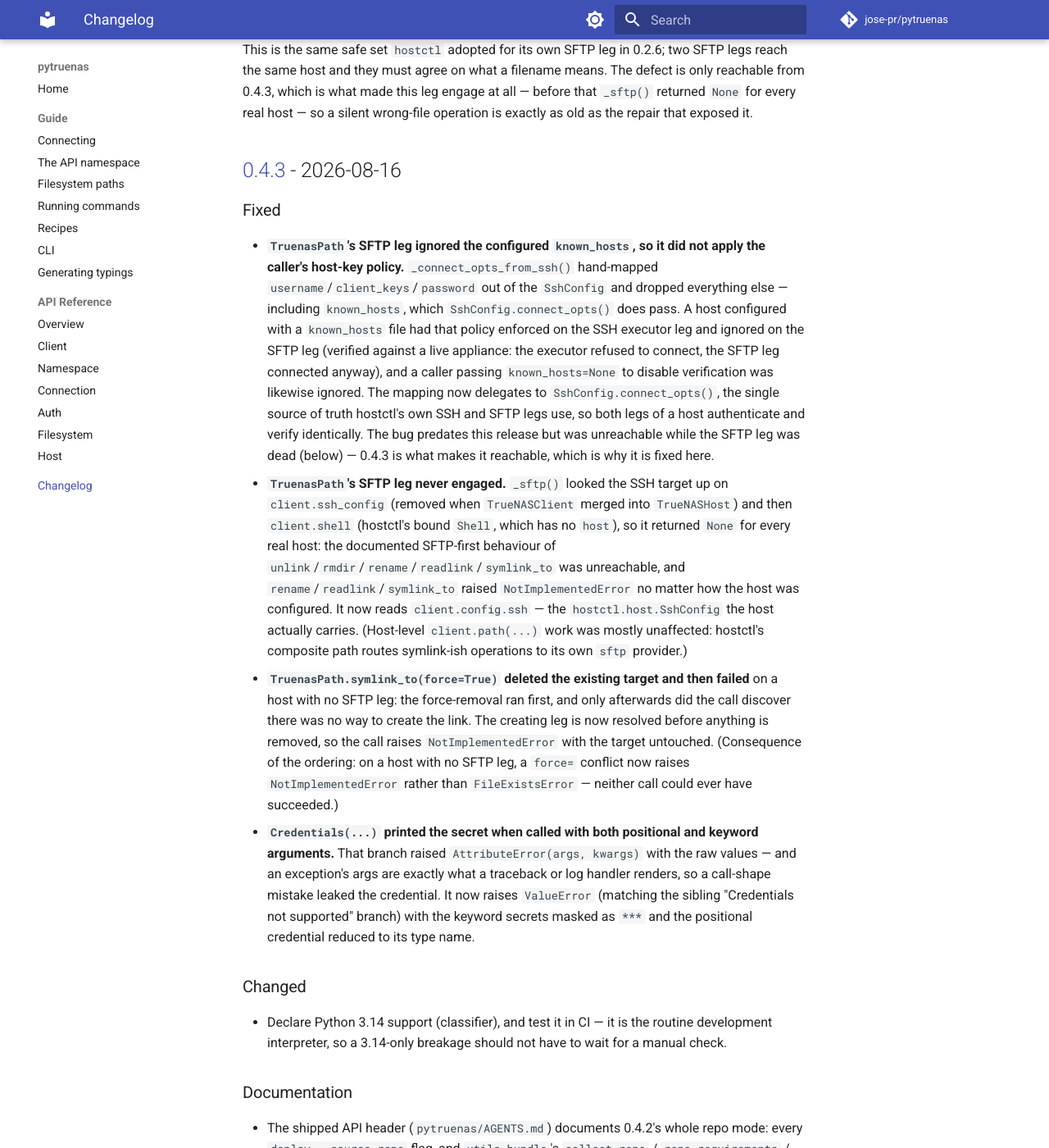
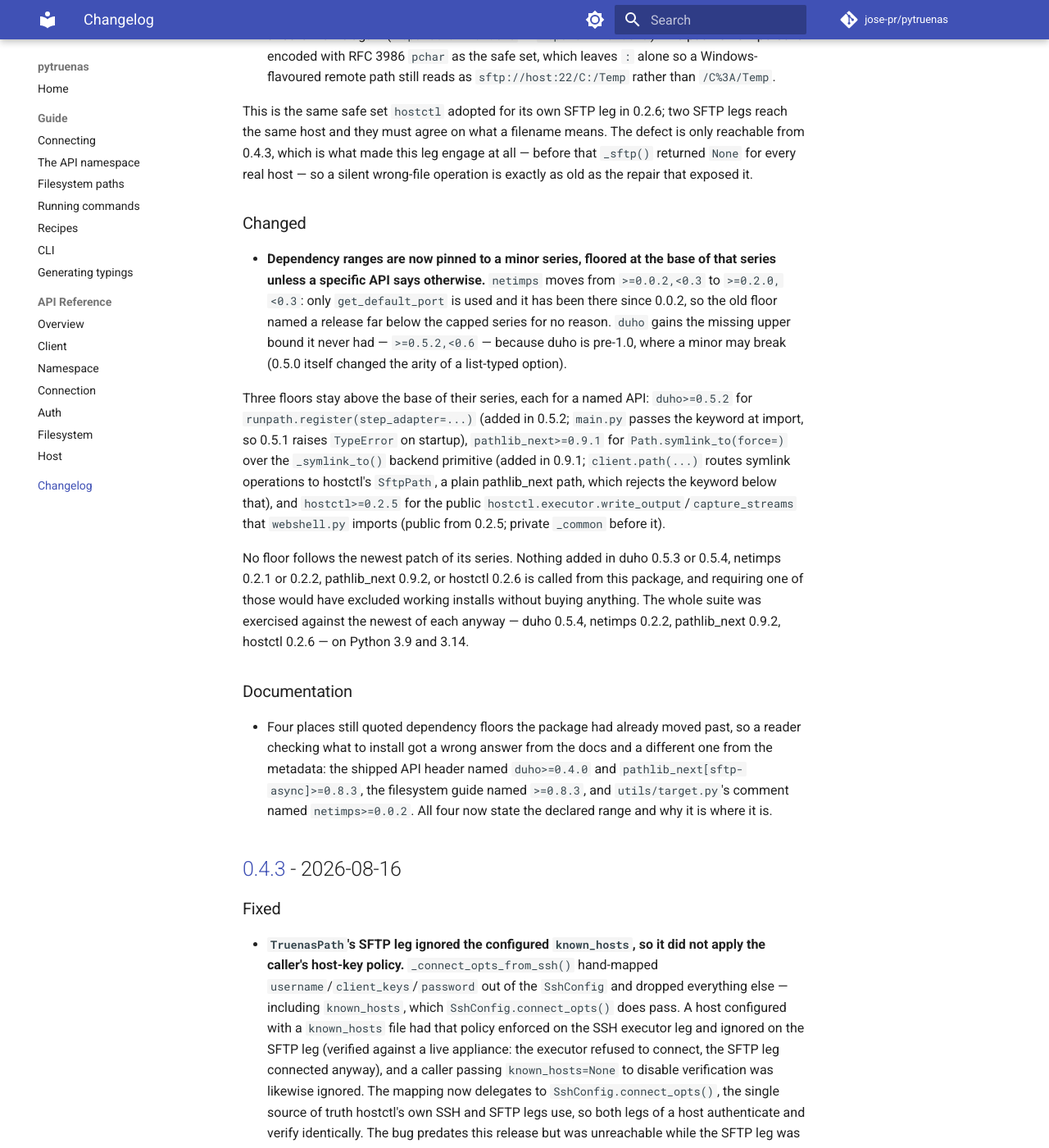
Before and after one commit to jose-pr/pytruenas, an MkDocs documentation site: the page built from docs/changelog.md, in a window 1280 px wide and 1400 px high, scrolled down 648 px. Shown: the whole window at 82% size. Built offline with MkDocs 1.6.1 and Material for MkDocs 9.7.7, drawn with Linux system fonts in a browser that asks for light colours; comment, search, counter and statistics services are not loaded.

Commit message:
chore: release 0.4.4
Fixes a silent wrong-file defect in TruenasPath's SFTP leg: the remote path was
interpolated into the sftp:// URI unencoded, so a `?` or `#` in a filename
truncated it into a query or fragment and the operation ran against a shorter,
different name. Reachable only since 0.4.3, which is what made the leg engage.

Pins every dependency range to a minor series, floored at the base of that
series unless a named API says otherwise. netimps moves to >=0.2.0,<0.3 (only
get_default_port is used, and the old >=0.0.2 floor named a release far below
the capped series), and duho gains the upper bound it never had, <0.6.

Three floors stay above their series base, each for a specific API: duho 0.5.2
for runpath.register(step_adapter=...), which main.py passes at import;
pathlib_next 0.9.1 for Path.symlink_to(force=), which client.path() needs from
hostctl's SftpPath; hostctl 0.2.5 for the public executor stream helpers
webshell.py imports. None follows the newest patch of its series -- nothing in
duho 0.5.3/0.5.4, netimps 0.2.1/0.2.2, pathlib_next 0.9.2 or hostctl 0.2.6 is
called here. The suite was exercised against the newest of each regardless.

Also corrects four docs and comments that still quoted floors the package had
moved past.

```diff
--- a/CHANGELOG.md
+++ b/CHANGELOG.md
@@ -5,6 +5,8 @@
 adheres to [Semantic Versioning](https://semver.org/spec/v2.0.0.html).
 
 ## [Unreleased]
+
+## [0.4.4] - 2026-08-16
 
 ### Fixed
 
@@ -26,6 +28,42 @@
   engage at all — before that `_sftp()` returned `None` for every real host —
   so a silent wrong-file operation is exactly as old as the repair that
   exposed it.
+
+### Changed
+
+- **Dependency ranges are now pinned to a minor series, floored at the base of
+  that series unless a specific API says otherwise.** `netimps` moves from
+  `>=0.0.2,<0.3` to `>=0.2.0,<0.3`: only `get_default_port` is used and it has
+  been there since 0.0.2, so the old floor named a release far below the capped
+  series for no reason. `duho` gains the missing upper bound it never had —
+  `>=0.5.2,<0.6` — because duho is pre-1.0, where a minor may break (0.5.0
+  itself changed the arity of a list-typed option).
+
+  Three floors stay above the base of their series, each for a named API:
+  `duho>=0.5.2` for `runpath.register(step_adapter=...)` (added in 0.5.2;
+  `main.py` passes the keyword at import, so 0.5.1 raises `TypeError` on
+  startup), `pathlib_next>=0.9.1` for `Path.symlink_to(force=)` over the
+  `_symlink_to()` backend primitive (added in 0.9.1; `client.path(...)` routes
+  symlink operations to hostctl's `SftpPath`, a plain pathlib_next path, which
+  rejects the keyword below that), and `hostctl>=0.2.5` for the public
+  `hostctl.executor.write_output`/`capture_streams` that `webshell.py` imports
+  (public from 0.2.5; private `_common` before it).
+
+  No floor follows the newest patch of its series. Nothing added in duho 0.5.3
+  or 0.5.4, netimps 0.2.1 or 0.2.2, pathlib_next 0.9.2, or hostctl 0.2.6 is
+  called from this package, and requiring one of those would have excluded
+  working installs without buying anything. The whole suite was exercised
+  against the newest of each anyway — duho 0.5.4, netimps 0.2.2,
+  pathlib_next 0.9.2, hostctl 0.2.6 — on Python 3.9 and 3.14.
+
+### Documentation
+
+- Four places still quoted dependency floors the package had already moved
+  past, so a reader checking what to install got a wrong answer from the docs
+  and a different one from the metadata: the shipped API header named
+  `duho>=0.4.0` and `pathlib_next[sftp-async]>=0.8.3`, the filesystem guide
+  named `>=0.8.3`, and `utils/target.py`'s comment named `netimps>=0.0.2`. All
+  four now state the declared range and why it is where it is.
 
 ## [0.4.3] - 2026-08-16
 
@@ -927,7 +965,8 @@
   `ssh` extra); the middleware API has no command-exec method. SFTP is handled by
   `pathlib_next`.
 
-[Unreleased]: https://github.com/jose-pr/pytruenas/compare/v0.4.3...HEAD
+[Unreleased]: https://github.com/jose-pr/pytruenas/compare/v0.4.4...HEAD
+[0.4.4]: https://github.com/jose-pr/pytruenas/compare/v0.4.3...v0.4.4
 [0.4.3]: https://github.com/jose-pr/pytruenas/compare/v0.4.2...v0.4.3
 [0.4.2]: https://github.com/jose-pr/pytruenas/compare/v0.4.1...v0.4.2
 [0.4.1]: https://github.com/jose-pr/pytruenas/compare/v0.4.0...v0.4.1
```
Also changed, not shown: docs/guide/filesystem.md (+3 -1 lines), pyproject.toml (+42 -9 lines), src/pytruenas/AGENTS.md (+3 -2 lines), 1 other file.
